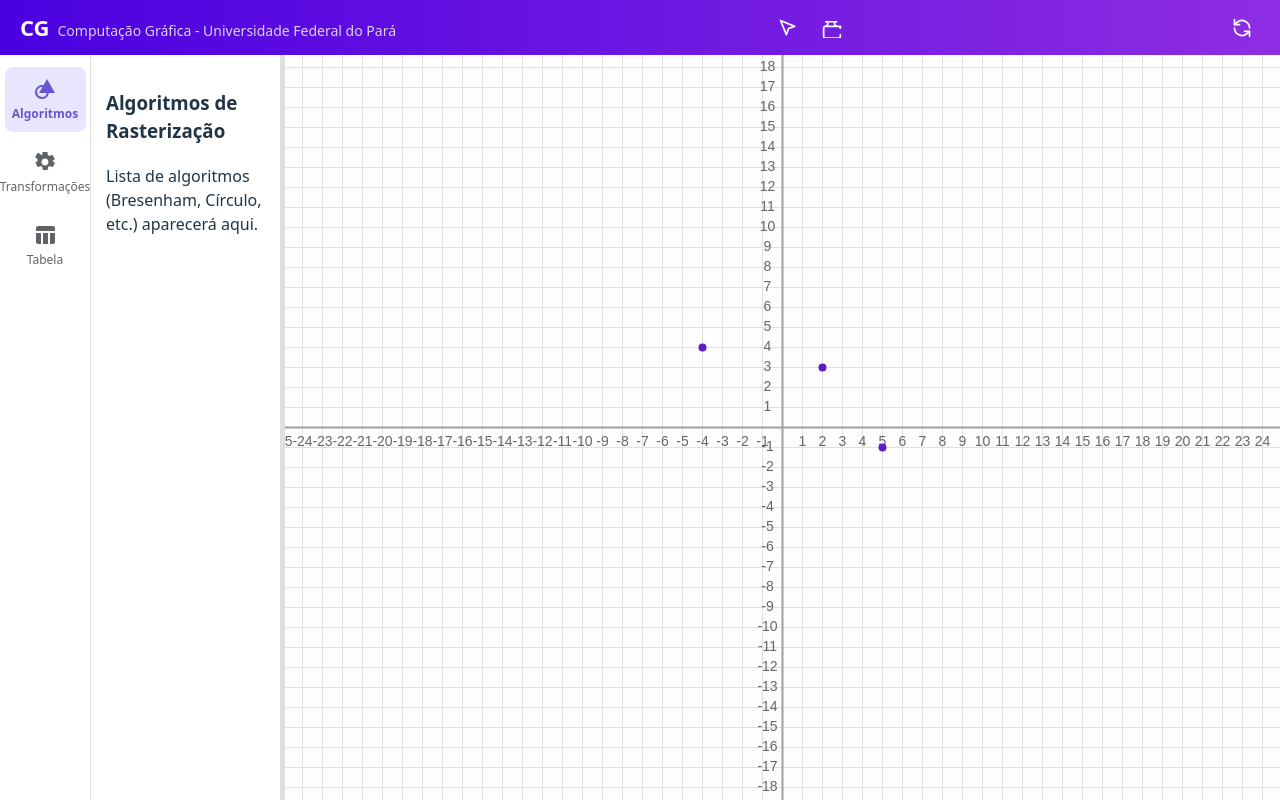
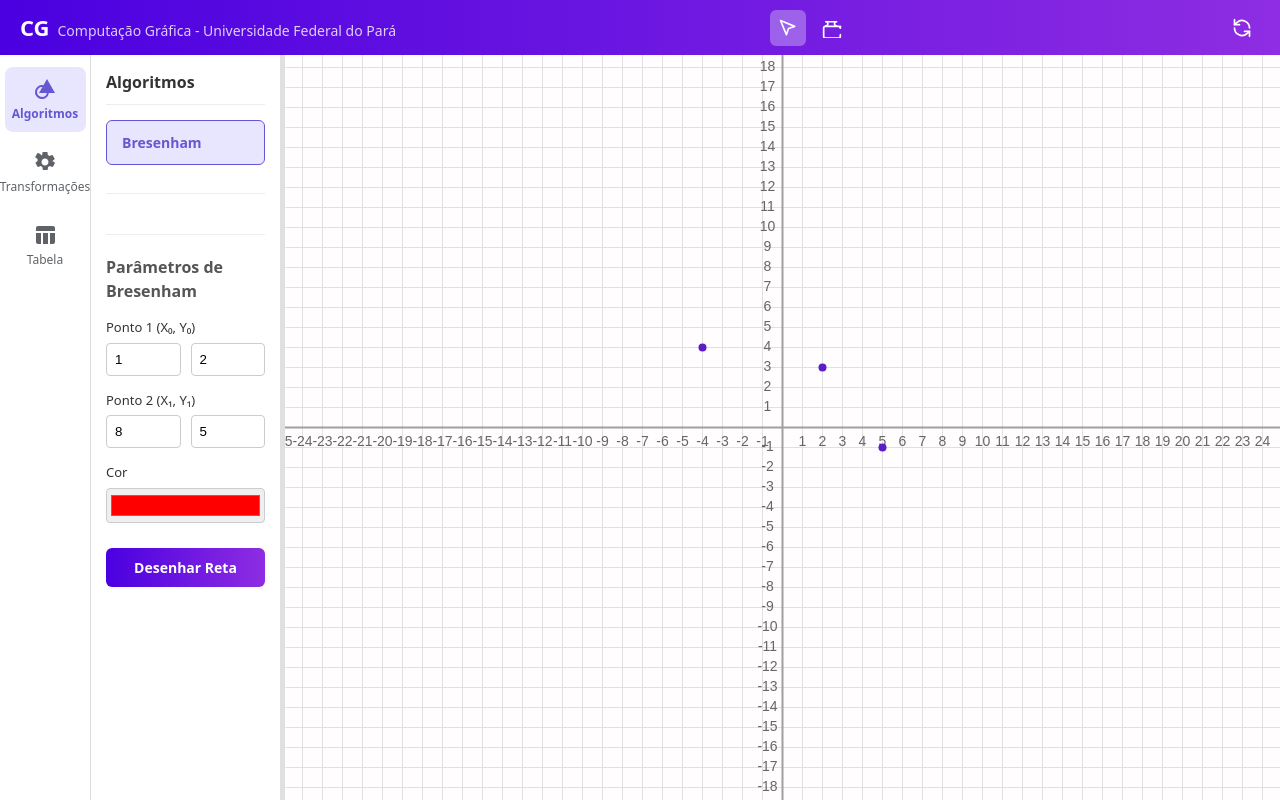
Before and after one commit to syannekaroline/computacao_grafica_pratica, a React (Vite) app in the folder cg-react-project/: page / in a window 1280 px wide. Built offline with nearby package versions, Linux system fonts and the light colour scheme.

Commit message:
feat: parameterPanels + AlgorithmView - bresenham

```diff
--- a/cg-react-project/src/App.jsx
+++ b/cg-react-project/src/App.jsx
@@ -1,5 +1,3 @@
-// src/App.jsx
-
 import React, { useState, useEffect, useRef, useCallback } from 'react';
 import Canvas from './components/Canvas/Canvas';
 import Sidebar from './components/Sidebar/Sidebar';
@@ -7,120 +5,72 @@ import TopMenu from './components/TopMenu/TopMenu';
 import './App.css';
 
 function App() {
-  // --- ESTADO CENTRAL DA APLICAÇÃO ---
   const [activeSidebarMenu, setActiveSidebarMenu] = useState('ALGORITHMS');
-  const [currentMode, setCurrentMode] = useState('SELECT_ALGORITHM');
+  const [currentMode, setCurrentMode] = useState('SELECT');
+  const [selectedAlgorithm, setSelectedAlgorithm] = useState('bresenham');
 
-  // --- Seção de Lógica do Redimensionamento ---
   const [sidebarWidth, setSidebarWidth] = useState(280);
   const isResizingRef = useRef(false);
 
-  const handleMouseDown = (e) => {
-    e.preventDefault();
-    isResizingRef.current = true;
+  const [points, setPoints] = useState([ { x: 2, y: 3 }, { x: 5, y: -1 }, { x: -4, y: 4 } ]);
+
+  // add no commit de add dos parametros do bresenham
+   const [parameters, setParameters] = useState({
+    bresenham: { p1: { x: 1, y: 2 }, p2: { x: 8, y: 5 }, color: '#FF0000' },
+     // Futuramente, outros algoritmos virão aqui
+    });
+    // Por enquanto, esta função não fará nada, mas é necessária para os inputs
+    const handleParameterChange = (algorithm, paramName, value) => {
+        console.log("Parâmetro alterado:", { algorithm, paramName, value });
     };
 
+  const handleMouseDown = (e) => { e.preventDefault(); isResizingRef.current = true; };
   const handleMouseMove = useCallback((e) => {
     if (isResizingRef.current) {
       const newWidth = Math.min(Math.max(e.clientX, 240), 600);
       setSidebarWidth(newWidth);
     }
   }, []);
-
-  const handleMouseUp = useCallback(() => {
-    isResizingRef.current = false;
-  }, []);
+  const handleMouseUp = useCallback(() => { isResizingRef.current = false; }, []);
 
   useEffect(() => {
     window.addEventListener('mousemove', handleMouseMove);
     window.addEventListener('mouseup', handleMouseUp);
-
     return () => {
       window.removeEventListener('mousemove', handleMouseMove);
       window.removeEventListener('mouseup', handleMouseUp);
     };
   }, [handleMouseMove, handleMouseUp]);
 
-  // --- Seção de Parâmetros dos Algoritmos ---
-  const [parameters, setParameters] = useState({
-    bresenham: { p1: { x: 1, y: 2 }, p2: { x: 8, y: 5 }, color: '#FF0000' },
-    circle: { center: { x: 0, y: 0 }, radius: 5, color: '#0000FF' },
-    transform: {
-      translateX: 0,
-      translateY: 0,
-      scale: 1,
-      rotationAngle: 0,
-      rotationPivot: { x: 0, y: 0 },
-    },
-  });
-
-  // --- Seção de Pontos da Tabela ---
-  const [points, setPoints] = useState([
-    { x: 2, y: 3 },
-    { x: 5, y: -1 },
-    { x: -4, y: 4 },
-  ]);
-
-  // --- FUNÇÃO CORRIGIDA ---
   const handlePointChange = (index, axis, value) => {
     const newPoints = [...points];
-    // Converte o valor para número. Se o campo estiver vazio, considera 0.
     newPoints[index][axis] = parseFloat(value) || 0;
     setPoints(newPoints);
   };
+  const handleAddPoint = () => setPoints([...points, { x: 0, y: 0 }]);
+  const handleRemovePoint = (index) => setPoints(points.filter((_, i) => i !== index));
 
-  const handleAddPoint = () => {
-    setPoints([...points, { x: 0, y: 0 }]);
-  };
-
-  const handleRemovePoint = (index) => {
-    const newPoints = points.filter((_, i) => i !== index);
-    setPoints(newPoints);
-  };
-
-  const handleParameterChange = (algorithm, paramName, value) => {
-    setParameters((prevParams) => ({
-      ...prevParams,
-      [algorithm]: {
-        ...prevParams[algorithm],
-        [paramName]: value,
-      },
-    }));
-  };
-
-  // --- ESTRUTURA VISUAL / LAYOUT ---
   return (
     <div className="app-container">
-            <TopMenu
-                currentMode={currentMode}
-                onModeChange={setCurrentMode}
-            />
+      <TopMenu currentMode={currentMode} onModeChange={setCurrentMode} />
       <div className="main-content">
         <div style={{ width: `${sidebarWidth}px`, flexShrink: 0, backgroundColor: '#fff' }}>
           <Sidebar
             activeMenu={activeSidebarMenu}
             onMenuChange={setActiveSidebarMenu}
-                        currentMode={currentMode}
-                        parameters={parameters}
-                        onParameterChange={handleParameterChange}
-                        onModeChange={setCurrentMode}
             points={points}
             onPointChange={handlePointChange}
             onAddPoint={handleAddPoint}
             onRemovePoint={handleRemovePoint}
+            selectedAlgorithm={selectedAlgorithm}
+            onSelectAlgorithm={setSelectedAlgorithm}
+            parameters={parameters}
+            onParameterChange={handleParameterChange}
           />
         </div>
-                <div
-                    className="resizer"
-                    onMouseDown={handleMouseDown}
-                />
-                {/* Adicionamos um container para o Canvas */}
+        <div className="resizer" onMouseDown={handleMouseDown} />
         <div className="canvas-container">
-                    <Canvas
-                        currentMode={currentMode}
-                        parameters={parameters}
-                        points={points}
-                    />
+          <Canvas points={points} />
         </div>
       </div>
     </div>
--- /dev/null
+++ b/cg-react-project/src/components/AlgorithmView/AlgorithmView.css
@@ -0,0 +1,44 @@
+.algorithm-view-container {
+  width: 100%;
+}
+
+.algorithm-view-container h3 {
+  font-size: 16px;
+  color: #333;
+  margin-top: 0;
+  margin-bottom: 15px;
+  padding-bottom: 10px;
+  border-bottom: 1px solid #eee;
+}
+
+.algorithm-list {
+  list-style: none;
+  padding: 0;
+  margin: 0;
+}
+
+.algorithm-button {
+  width: 100%;
+  padding: 12px 15px;
+  margin-bottom: 8px;
+  border: 1px solid #ddd;
+  background-color: #fff;
+  color: #333;
+  text-align: left;
+  font-size: 14px;
+  border-radius: 6px;
+  cursor: pointer;
+  transition: all 0.2s ease;
+}
+
+.algorithm-button:hover {
+  background-color: #f5f5f5;
+  border-color: #ccc;
+}
+
+.algorithm-button.active {
+  background-color: #e8e6ff;
+  border-color: #6557d2;
+  color: #6557d2;
+  font-weight: bold;
+}
--- /dev/null
+++ b/cg-react-project/src/components/AlgorithmView/AlgorithmView.jsx
@@ -0,0 +1,29 @@
+import React from 'react';
+import './AlgorithmView.css';
+
+const algorithms = [
+  { id: 'bresenham', name: 'Bresenham' },
+  // Futuramente: { id: 'circle', name: 'Círculo' },
+];
+
+function AlgorithmView({ selectedAlgorithm, onSelectAlgorithm }) {
+  return (
+    <div className="algorithm-view-container">
+      <h3>Algoritmos</h3>
+      <ul className="algorithm-list">
+        {algorithms.map((algo) => (
+          <li key={algo.id}>
+            <button
+              className={`algorithm-button ${selectedAlgorithm === algo.id ? 'active' : ''}`}
+              onClick={() => onSelectAlgorithm(algo.id)}
+            >
+              {algo.name}
+            </button>
+          </li>
+        ))}
+      </ul>
+    </div>
+  );
+}
+
+export default AlgorithmView;
--- /dev/null
+++ b/cg-react-project/src/components/ParameterPanels/Bresenham/BresenhamPanel.css
@@ -0,0 +1,57 @@
+.param-panel-container {
+  margin-top: 20px;
+  padding-top: 20px;
+  border-top: 1px solid #eee;
+}
+
+.param-panel-container h4 {
+  margin-top: 0;
+  margin-bottom: 15px;
+  color: #555;
+}
+
+.param-group {
+  margin-bottom: 15px;
+}
+
+.param-group label {
+  display: block;
+  font-size: 13px;
+  font-weight: 500;
+  margin-bottom: 5px;
+  color: #333;
+}
+
+.point-inputs {
+  display: flex;
+  gap: 10px;
+}
+
+.point-inputs input {
+  width: 100%;
+  padding: 8px;
+  border: 1px solid #ccc;
+  border-radius: 4px;
+}
+
+.param-group input[type="color"] {
+  width: 100%;
+  height: 35px;
+  border: 1px solid #ccc;
+  border-radius: 4px;
+  padding: 2px;
+  cursor: pointer;
+}
+
+.run-button {
+  width: 100%;
+  padding: 10px;
+  border: none;
+  border-radius: 6px;
+  background: linear-gradient(90deg, #4a00e0, #8e2de2);
+  color: white;
+  font-size: 14px;
+  font-weight: bold;
+  cursor: pointer;
+  margin-top: 10px;
+}
--- /dev/null
+++ b/cg-react-project/src/components/ParameterPanels/Bresenham/BresenhamPanel.jsx
@@ -0,0 +1,58 @@
+import React from 'react';
+import './BresenhamPanel.css';
+
+function BresenhamPanel({ parameters, onParameterChange }) {
+  // Por enquanto, as funções de 'onChange' apenas chamam a função
+  // principal, sem a lógica complexa.
+  return (
+    <div className="param-panel-container">
+      <h4>Parâmetros de Bresenham</h4>
+
+      <div className="param-group">
+        <label>Ponto 1 (X₀, Y₀)</label>
+        <div className="point-inputs">
+          <input
+            type="number"
+            value={parameters.p1.x}
+            onChange={(e) => onParameterChange('bresenham', 'p1', { ...parameters.p1, x: e.target.value })}
+          />
+          <input
+            type="number"
+            value={parameters.p1.y}
+            onChange={(e) => onParameterChange('bresenham', 'p1', { ...parameters.p1, y: e.target.value })}
+          />
+        </div>
+      </div>
+
+      <div className="param-group">
+        <label>Ponto 2 (X₁, Y₁)</label>
+        <div className="point-inputs">
+          <input
+            type="number"
+            value={parameters.p2.x}
+            onChange={(e) => onParameterChange('bresenham', 'p2', { ...parameters.p2, x: e.target.value })}
+          />
+          <input
+            type="number"
+            value={parameters.p2.y}
+            onChange={(e) => onParameterChange('bresenham', 'p2', { ...parameters.p2, y: e.target.value })}
+          />
+        </div>
+      </div>
+
+      <div className="param-group">
+        <label htmlFor="bresenham-color">Cor</label>
+        <input
+          type="color"
+          id="bresenham-color"
+          value={parameters.color}
+          onChange={(e) => onParameterChange('bresenham', 'color', e.target.value)}
+        />
+      </div>
+
+      <button className="run-button">Desenhar Reta</button>
+    </div>
+  );
+}
+
+export default BresenhamPanel;
--- a/cg-react-project/src/components/Sidebar/SidebarPanel.css
+++ b/cg-react-project/src/components/Sidebar/SidebarPanel.css
@@ -1,6 +1,7 @@
 .sidebar-panel {
   /* Garante que o painel ocupe o espaço restante na sidebar */
   flex-grow: 1;
+  flex-basis: 0;
 
   /* Usa flexbox para organizar o conteúdo interno */
   display: flex;
@@ -13,3 +14,16 @@
   /* Essencial para o cálculo correto da largura dos filhos */
   min-width: 0;
 }
+/* Estilo para a nova área de parâmetros */
+.parameter-area {
+  margin-top: 20px;
+  padding-top: 20px;
+  border-top: 1px solid #eee; /* Linha divisória */
+}
+
+.placeholder-text {
+  font-size: 13px;
+  color: #888;
+  text-align: center;
+  font-style: italic;
+}
--- a/cg-react-project/src/components/Sidebar/SidebarPanel.jsx
+++ b/cg-react-project/src/components/Sidebar/SidebarPanel.jsx
@@ -1,38 +1,46 @@
 import React from 'react';
 import './SidebarPanel.css';
 import TableView from '../TableView/TableView';
+import AlgorithmView from '../AlgorithmView/AlgorithmView';
+import BresenhamPanel from '../ParameterPanels/Bresenham/BresenhamPanel';
 
 function SidebarPanel(props) {
   const {
     activeMenu,
-    points,
-    onPointChange,
-    onAddPoint,
-    onRemovePoint,
-    // Futuramente, outros parâmetros serão passados aqui
+    selectedAlgorithm,
+    onSelectAlgorithm,
+    parameters,
+    onParameterChange,
+    ...tableViewProps
   } = props;
 
   return (
     <div className="sidebar-panel">
       {activeMenu === 'ALGORITHMS' && (
-        <div>
-          <h3>Algoritmos de Rasterização</h3>
-          <p>Lista de algoritmos (Bresenham, Círculo, etc.) aparecerá aqui.</p>
-        </div>
+        <>
+          {/* Parte 1: Lista de Algoritmos */}
+          <AlgorithmView
+            selectedAlgorithm={selectedAlgorithm}
+            onSelectAlgorithm={onSelectAlgorithm}
+          />
+
+          <div className="parameter-area">
+            {selectedAlgorithm === 'bresenham' && (
+              <BresenhamPanel
+                parameters={parameters.bresenham}
+                onParameterChange={onParameterChange}
+              />
+            )}
+          </div>
+        </>
       )}
+
       {activeMenu === 'TRANSFORMS' && (
-        <div>
-          <h3>Transformações Geométricas</h3>
-          <p>Lista de transformações (Translação, Rotação, etc.) aparecerá aqui.</p>
-        </div>
+        <div>...</div>
       )}
+
       {activeMenu === 'TABLE' && (
-        <TableView
-          points={points}
-          onPointChange={onPointChange}
-          onAddPoint={onAddPoint}
-          onRemovePoint={onRemovePoint}
-        />
+        <TableView {...tableViewProps} />
       )}
     </div>
   );
```
Also changed, not shown: cg-react-project/src/components/TableView/TableView.css (+12 -2 lines). Lines whose indentation alone changed are shown as unchanged.
